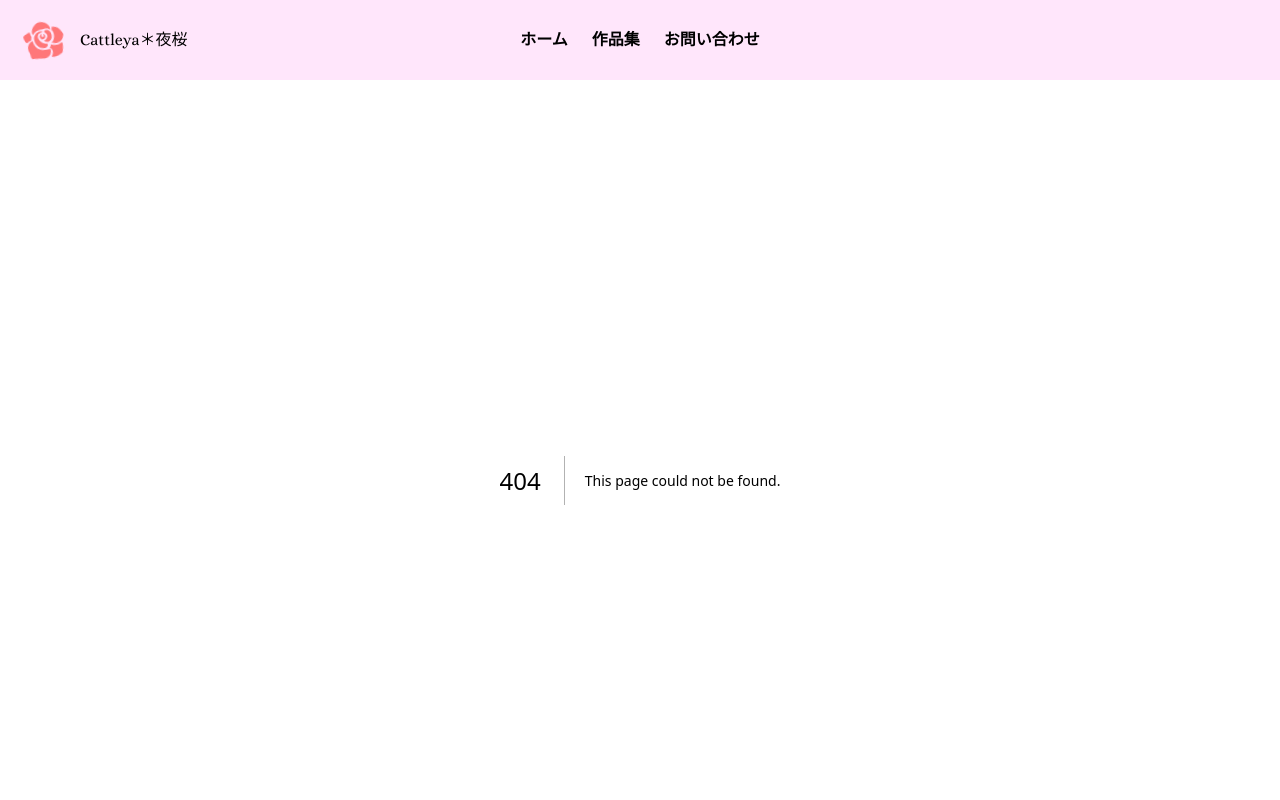
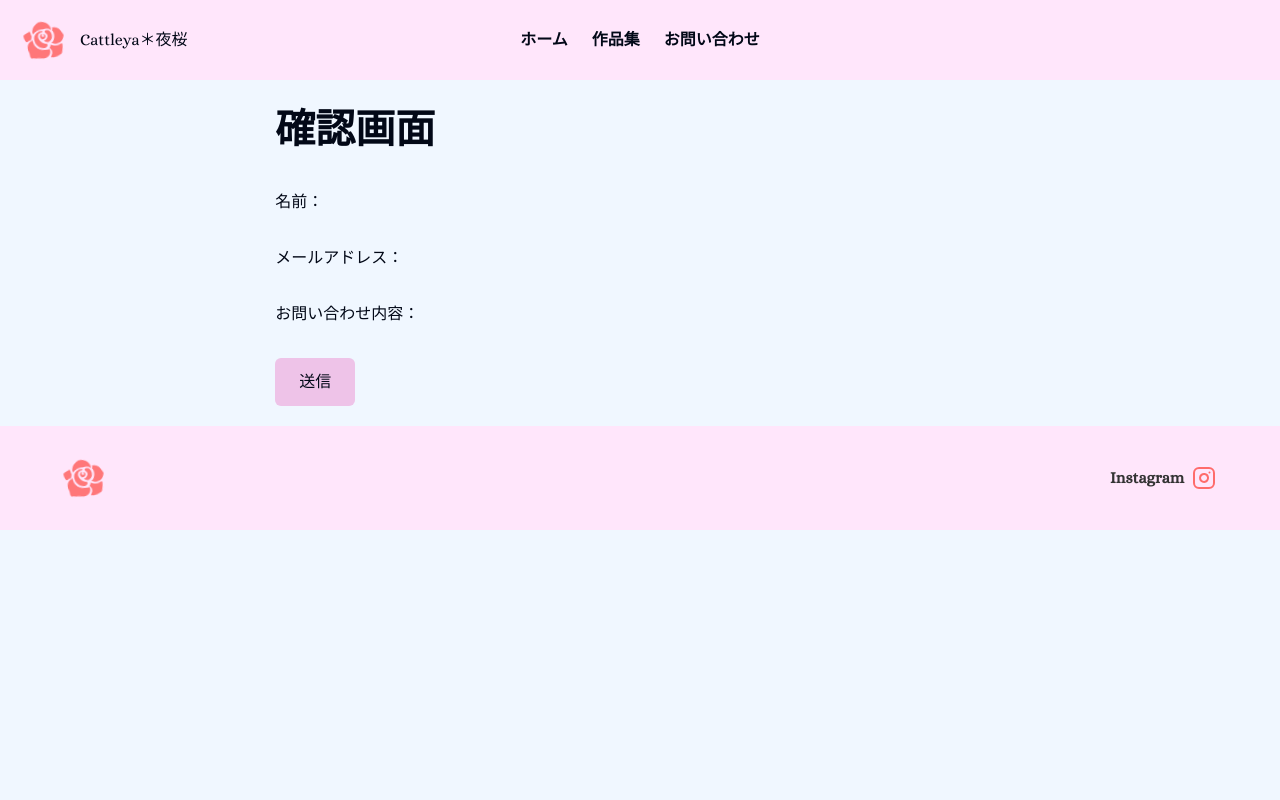
Before and after one commit to ChikawaMax/flowerpage, a Next.js app: page /confirmation in a window 1280 px wide. Before the commit this address had no page. Shown: the top 800 px of the page. Built offline with nearby package versions, Linux system fonts and the light colour scheme.

Commit message:
✨ 確認画面と完了画面と読み込み中画面を追加

```diff
--- /dev/null
+++ b/app/complete/loading.tsx
@@ -0,0 +1,5 @@
+export default function Loading() {
+  return (
+    <p className="my-10 flex items-center justify-center">読み込み中...</p>
+  );
+}
--- /dev/null
+++ b/app/complete/page.tsx
@@ -0,0 +1,21 @@
+'use client';
+
+import { motion } from 'framer-motion';
+
+export default function Complete() {
+  return (
+    <div className="container flex items-center py-5">
+      <div className="lg:w-[60%] w-full mx-auto">
+        <motion.h2
+          className="text-[40px] font-bold mb-[30px]"
+          initial={{ x: -40, opacity: 0 }}
+          whileInView={{ x: 0, opacity: 1 }}
+          viewport={{ once: true }}
+          transition={{ duration: 2 }}
+        >
+          送信完了
+        </motion.h2>
+      </div>
+    </div>
+  );
+}
--- /dev/null
+++ b/app/confirmation/loading.tsx
@@ -0,0 +1,5 @@
+export default function Loading() {
+  return (
+    <p className="my-10 flex items-center justify-center">読み込み中...</p>
+  );
+}
--- /dev/null
+++ b/app/confirmation/page.tsx
@@ -0,0 +1,81 @@
+'use client';
+
+import { motion } from 'framer-motion';
+import { useStore } from '@/lib/contact/store';
+import { useRouter } from 'next/navigation';
+import { init, send } from '@emailjs/browser';
+import { useState } from 'react';
+
+export default function Confirmation() {
+  //入力タグ無効化のため
+  const [isSending, setIsSending] = useState(false);
+
+  // グローバル状態管理
+  const form = useStore((state) => state.form);
+
+  const router = useRouter();
+
+  const handleClick = async () => {
+    //入力タグ無効化
+    setIsSending(true);
+    const userId = process.env.NEXT_PUBLIC_EMAILJS_USER_ID;
+    const serviceId = process.env.NEXT_PUBLIC_EMAILJS_SERVICE_ID;
+    const templateId = process.env.NEXT_PUBLIC_EMAILJS_TEMPLATE_ID;
+    const { name, email, content } = form;
+    if (userId && serviceId && templateId) {
+      //emailjsを初期化する
+      init(userId);
+      //送信するデータを定義する
+      const params = {
+        name: name,
+        email: email,
+        content: content,
+      };
+      try {
+        //送信する
+        await send(serviceId, templateId, params);
+        router.push('/complete');
+      } catch {
+        router.push('/error');
+      }
+    }
+  };
+
+  return (
+    <div className="container flex items-center py-5">
+      <div className="lg:w-[60%] w-full mx-auto">
+        <motion.h2
+          className="text-[40px] font-bold mb-[30px]"
+          initial={{ x: -40, opacity: 0 }}
+          whileInView={{ x: 0, opacity: 1 }}
+          viewport={{ once: true }}
+          transition={{ duration: 2 }}
+        >
+          確認画面
+        </motion.h2>
+
+        <motion.div
+          className="space-y-8"
+          initial={{ opacity: 0 }}
+          whileInView={{ opacity: 1 }}
+          viewport={{ once: true }}
+          transition={{ duration: 2 }}
+        >
+          <p>名前：{form.name}</p>
+          <p>メールアドレス：{form.email}</p>
+          <p>お問い合わせ内容：{form.content}</p>
+          <motion.button
+            whileHover={{ scale: 1.2 }}
+            whileTap={{ scale: 0.9 }}
+            className="bg-primary hover:bg-primary/90  rounded-md px-6 py-3"
+            onClick={handleClick}
+            disabled={isSending}
+          >
+            送信
+          </motion.button>
+          {isSending && <span className="ml-4">送信中・・・</span>}
+        </motion.div>
+      </div>
+    </div>
+  );
+}
--- /dev/null
+++ b/app/error/loading.tsx
@@ -0,0 +1,5 @@
+export default function Loading() {
+  return (
+    <p className="my-10 flex items-center justify-center">読み込み中...</p>
+  );
+}
--- /dev/null
+++ b/app/error/page.tsx
@@ -0,0 +1,21 @@
+'use client';
+
+import { motion } from 'framer-motion';
+
+export default function Complete() {
+  return (
+    <div className="container flex items-center py-5">
+      <div className="lg:w-[60%] w-full mx-auto">
+        <motion.h2
+          className="text-[40px] font-bold mb-[30px]"
+          initial={{ x: -40, opacity: 0 }}
+          whileInView={{ x: 0, opacity: 1 }}
+          viewport={{ once: true }}
+          transition={{ duration: 2 }}
+        >
+          送信エラー
+        </motion.h2>
+      </div>
+    </div>
+  );
+}
```
